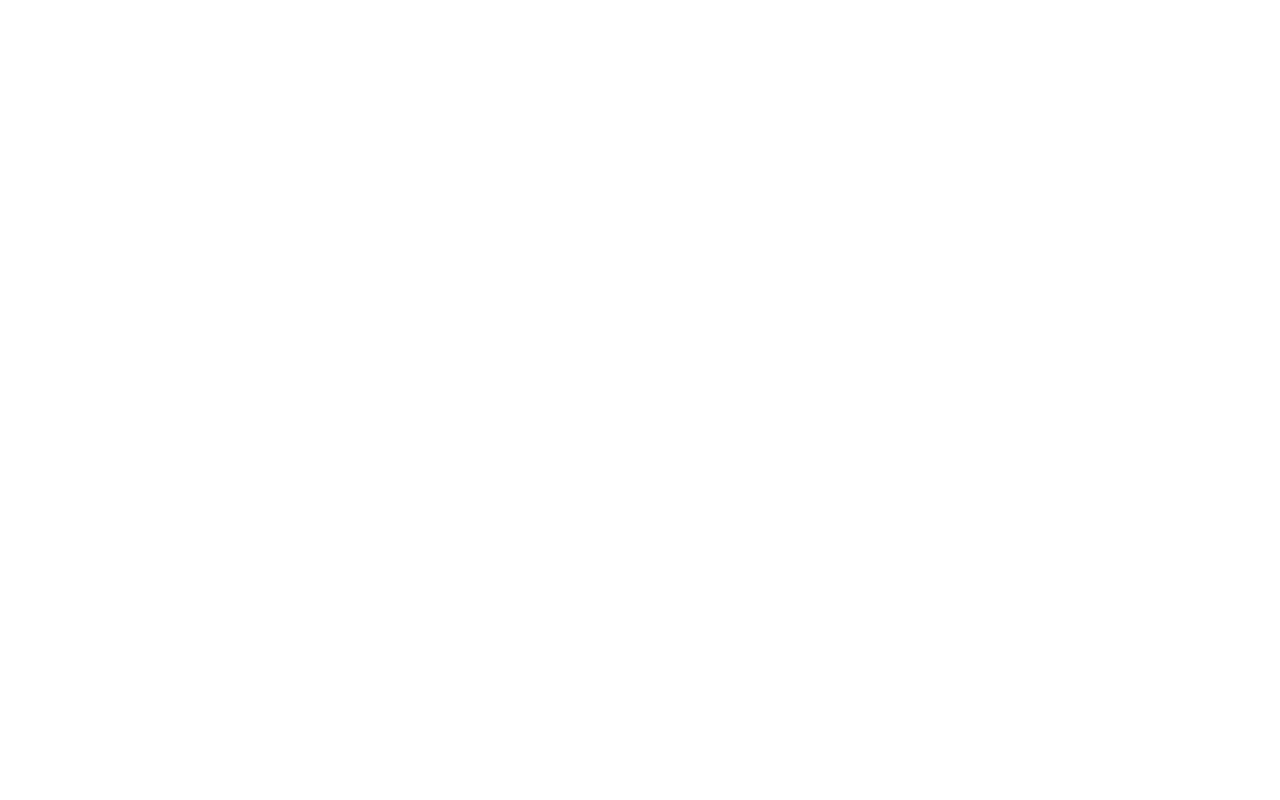
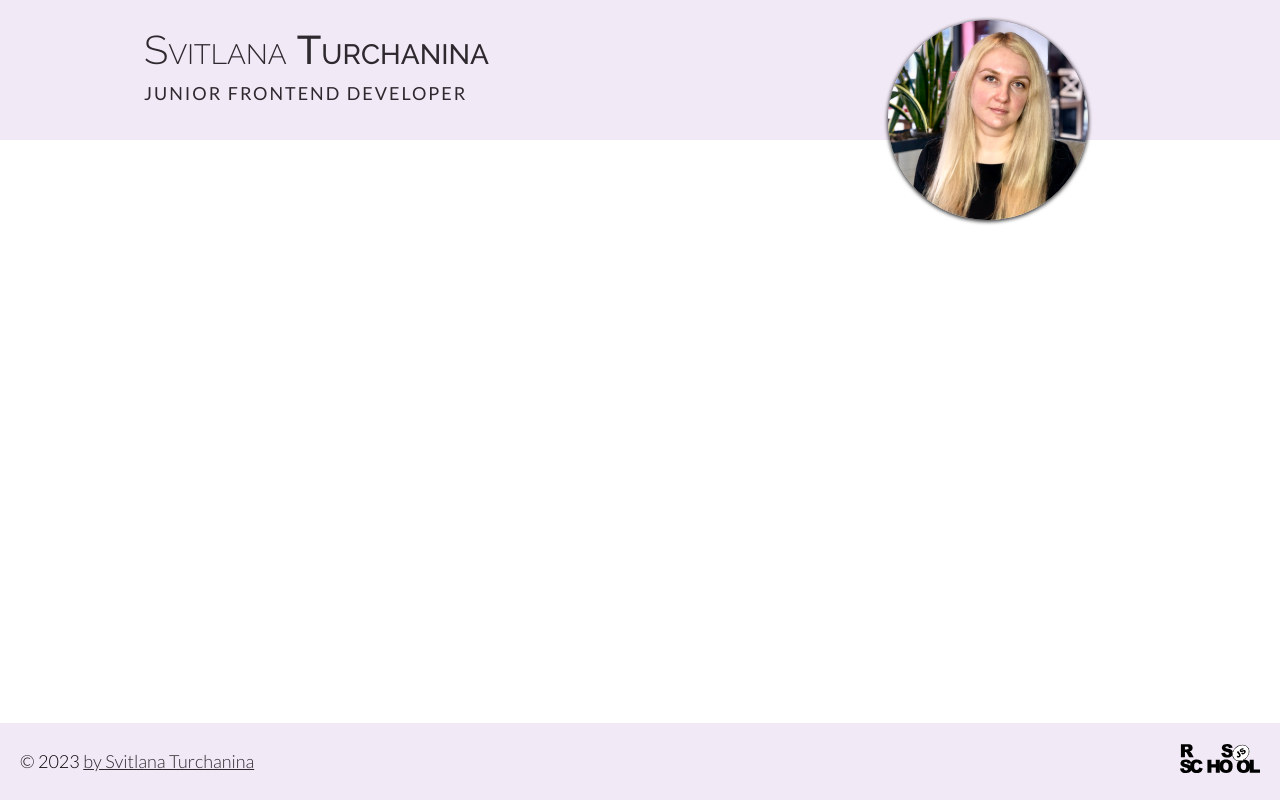
Before and after one commit to svetsitkh/rsschool-cv, a plain HTML site: page index.html in a window 1280 px wide. Drawn offline with Linux system fonts and the light colour scheme.

Commit message:
feat: add header footer and photo

```diff
--- a/index.html
+++ b/index.html
@@ -1,11 +1,52 @@
 <!DOCTYPE html>
 <html lang="en">
+
 <head>
     <meta charset="UTF-8">
     <meta name="viewport" content="width=device-width, initial-scale=1.0">
-    <title>CV HTML</title>
+    <title>CV</title>
+    <link rel="stylesheet" href="style.css">
+    <link rel="icon" href="assets/favicon.ico">
+    <link rel="preconnect" href="https://fonts.googleapis.com">
+    <link rel="preconnect" href="https://fonts.gstatic.com" crossorigin>
+    <link href="https://fonts.googleapis.com/css2?family=Raleway:wght@300;500&display=swap" rel="stylesheet">
+    <link href="https://fonts.googleapis.com/css2?family=Lato:wght@300;400&family=Raleway:wght@300&display=swap"
+        rel="stylesheet">
 </head>
+
 <body>
+    <header>
+        <div class="header-container">
+            <div class="header-info header-title">
+                <h1 class="text-h1">Svitlana <span id="surname">Turchanina</span></h1>
+                <h3 class="text-h3">Junior Frontend Developer</h3>
+            </div>
+            <div class="header-info header-photo">
+                <img src="assets/img/photo.jpg" alt="My photo" class="header-photo">
+            </div>
+        </div>
+    </header>
 
+    <main>
+        <div class="container">
+
+        </div>
+    </main>
+
+    <footer>
+        <div class="container footer-container">
+            <div>
+                <span>© 2023 </span>
+                <a href="https://github.com/svetsitkh" target="_blank" class="footer-link">by Svitlana Turchanina</a>
+            </div>
+            <a>
+                <a href="https://rs.school/js/" target="_blank">
+                    <!-- <img src="https://rs.school/images/rs_school_js.svg" alt="RS school logo" class="rss-logo"> -->
+                    <img src="assets/rs_school_js.svg" alt="RS school logo" class="rss-logo">
+                </a>
+            </div>
+        </div>
+    </footer>
 </body>
+
 </html>
--- a/style.css
+++ b/style.css
@@ -0,0 +1,98 @@
+* {
+    box-sizing: border-box;
+}
+
+body {
+    min-height: 100vh;
+    display: flex;
+    flex-direction: column;
+    justify-content: space-between;
+    margin: 0;
+    padding: 0;
+    font-size: 18px;
+    font-weight: 300;
+    line-height: 1.5;
+    font-family: 'Lato', sans-serif;
+}
+
+.container {
+    max-width: 1440px;
+    margin: 0 auto;
+}
+
+header {
+    height: 230px;
+}
+
+.header-container {
+    height: 140px;
+    display: flex;
+    flex-wrap: wrap;
+    padding: 20px;
+    color: #2e292e;
+    background-color: #F2E9F7;
+}
+
+.header-info {
+    height: 100px;
+    vertical-align: top;
+}
+
+.header-title {
+    width: 70%;
+    padding-left: 10%;
+    text-align: left;
+}
+
+.header-photo {
+    width: 30%;
+}
+
+.text-h1 {
+    margin: 0;
+    font-family: 'Raleway', sans-serif;
+    font-size: 40px;
+    font-weight: 300;
+    font-variant: small-caps;
+}
+
+#surname {
+    font-weight: 500;
+}
+
+.text-h3 {
+    margin: 0;
+    font-family: 'Lato', sans-serif;
+    font-size: 18px;
+    font-weight: 400;
+    text-transform: uppercase;
+    letter-spacing: 2px;
+}
+
+.header-photo {
+    width:200px;
+    height: 200px;
+    object-fit: cover;
+    border-radius: 50%;
+    box-shadow: 0 1px 4px rgba(0, 0, 0, .6);
+}
+
+footer {
+    background-color: #F2E9F7;
+    padding: 20px;
+}
+
+.footer-container {
+    display: flex;
+    justify-content: space-between;
+    align-items: center;
+    margin: 0 auto;
+}
+
+.footer-link {
+    color: #2e292e;
+}
+
+.rss-logo {
+    width: 80px;
+}
```
Also changed, not shown: assets/favicon.ico (added), assets/img/photo.jpg (renamed from photo.jpg), assets/rs_school_js.svg (added).
